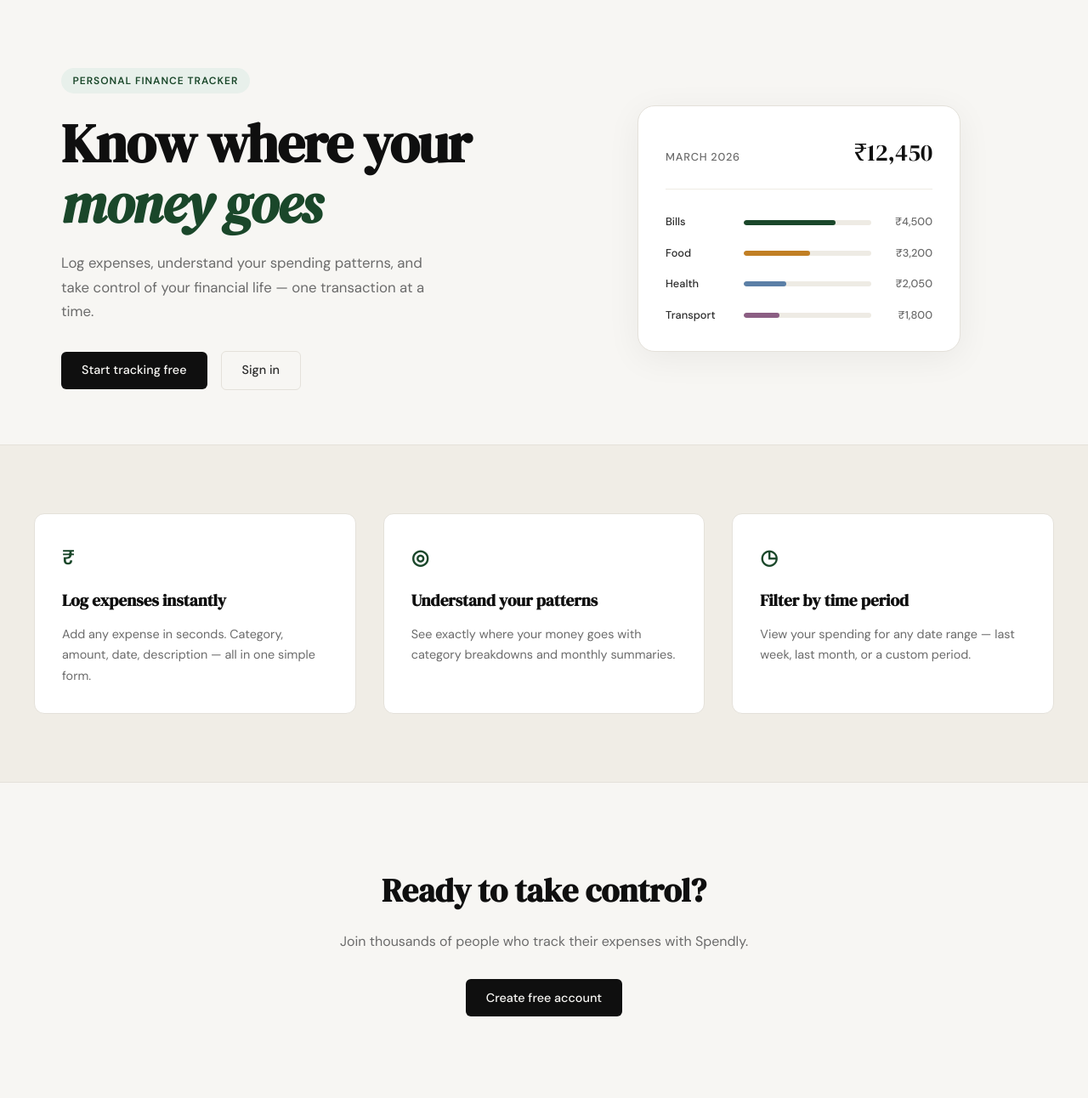
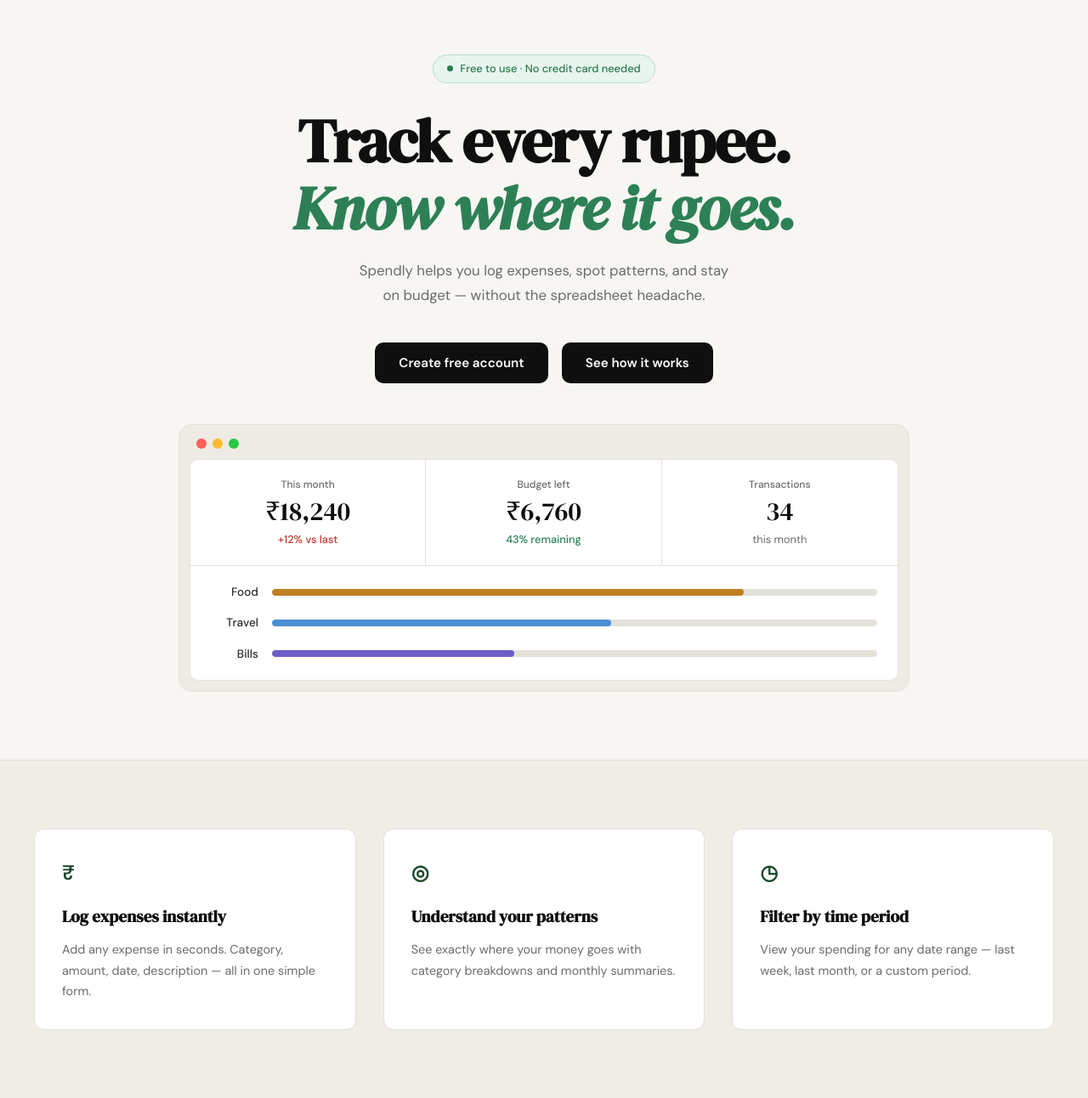
Before and after one commit to Azahar002/Spendly, a Flask app: page / in a window 1280 px wide. Shown: the part 61-1353 px from the top of the page at 85% size. Run offline with Flask 3, Linux system fonts and the light colour scheme.

Commit message:
landing: redesign hero section to match mockup

```diff
--- /dev/null
+++ b/static/css/landing.css
@@ -0,0 +1,218 @@
+/* ------------------------------------------------------------------ */
+/* Hero v2                                                             */
+/* ------------------------------------------------------------------ */
+
+.hero-v2 {
+    padding: 4rem 2rem 5rem;
+    display: flex;
+    flex-direction: column;
+    align-items: center;
+    text-align: center;
+    max-width: var(--max-width);
+    margin: 0 auto;
+}
+
+.hero-v2-text {
+    display: flex;
+    flex-direction: column;
+    align-items: center;
+    max-width: 680px;
+    margin-bottom: 3rem;
+}
+
+.hero-v2-badge {
+    display: inline-flex;
+    align-items: center;
+    gap: 0.5rem;
+    background: #e8f5ee;
+    border: 1px solid #b8dfc9;
+    color: #2a7a50;
+    font-size: 0.8rem;
+    font-weight: 500;
+    padding: 0.35rem 1rem;
+    border-radius: 999px;
+    margin-bottom: 1.75rem;
+}
+
+.hero-v2-badge-dot {
+    width: 7px;
+    height: 7px;
+    border-radius: 50%;
+    background: #2a7a50;
+    flex-shrink: 0;
+}
+
+.hero-v2-title {
+    font-family: var(--font-display);
+    font-size: clamp(2.75rem, 6vw, 4.5rem);
+    line-height: 1.1;
+    letter-spacing: -0.02em;
+    color: var(--ink);
+    margin-bottom: 1.25rem;
+}
+
+.hero-v2-title-accent {
+    color: #2d8055;
+    font-style: italic;
+}
+
+.hero-v2-subtitle {
+    font-size: 1.05rem;
+    color: var(--ink-muted);
+    line-height: 1.75;
+    margin-bottom: 2.5rem;
+}
+
+.hero-v2-actions {
+    display: flex;
+    gap: 1rem;
+    justify-content: center;
+    flex-wrap: wrap;
+}
+
+.hero-v2-btn {
+    display: inline-block;
+    background: var(--ink);
+    color: #fff;
+    padding: 0.75rem 1.75rem;
+    border-radius: 10px;
+    font-family: var(--font-body);
+    font-size: 0.95rem;
+    font-weight: 600;
+    text-decoration: none;
+    transition: background 0.2s;
+}
+
+.hero-v2-btn:hover { background: var(--accent); }
+
+/* ------------------------------------------------------------------ */
+/* Mock window                                                         */
+/* ------------------------------------------------------------------ */
+
+.hero-v2-visual {
+    width: 100%;
+    max-width: 860px;
+}
+
+.mock-window {
+    background: #eeebe4;
+    border-radius: 16px;
+    border: 1px solid var(--border);
+    overflow: hidden;
+}
+
+.mock-window-bar {
+    display: flex;
+    align-items: center;
+    gap: 7px;
+    padding: 1rem 1.25rem 0.75rem;
+}
+
+.mock-dot {
+    width: 12px;
+    height: 12px;
+    border-radius: 50%;
+    flex-shrink: 0;
+}
+
+.mock-dot-red    { background: #ff5f57; }
+.mock-dot-yellow { background: #febc2e; }
+.mock-dot-green  { background: #28c840; }
+
+.mock-window-body {
+    margin: 0 0.75rem 0.75rem;
+    border-radius: 10px;
+    overflow: hidden;
+    border: 1px solid var(--border);
+}
+
+.mock-stats {
+    display: grid;
+    grid-template-columns: repeat(3, 1fr);
+}
+
+.mock-stat-card {
+    background: #fff;
+    padding: 1.25rem 1.5rem;
+    display: flex;
+    flex-direction: column;
+    gap: 0.3rem;
+    border-right: 1px solid var(--border);
+    border-bottom: 1px solid var(--border);
+}
+
+.mock-stat-card:last-child { border-right: none; }
+
+.mock-stat-label {
+    font-size: 0.75rem;
+    color: var(--ink-muted);
+    font-weight: 500;
+}
+
+.mock-stat-value {
+    font-family: var(--font-display);
+    font-size: 1.9rem;
+    color: var(--ink);
+    line-height: 1.15;
+}
+
+.mock-stat-tag {
+    font-size: 0.8rem;
+    font-weight: 500;
+}
+
+.mock-stat-danger { color: #c0392b; }
+.mock-stat-accent { color: #2d8055; }
+
+.mock-stat-sub {
+    font-size: 0.8rem;
+    color: var(--ink-muted);
+}
+
+.mock-cats {
+    background: #fff;
+    padding: 1.25rem 1.5rem;
+    display: flex;
+    flex-direction: column;
+    gap: 0.9rem;
+}
+
+.mock-cat-row {
+    display: grid;
+    grid-template-columns: 56px 1fr;
+    align-items: center;
+    gap: 1rem;
+}
+
+.mock-cat-name {
+    font-size: 0.85rem;
+    color: var(--ink-soft);
+    font-weight: 500;
+    text-align: right;
+}
+
+.mock-cat-track {
+    height: 8px;
+    background: #e4e1da;
+    border-radius: 999px;
+    overflow: hidden;
+}
+
+.mock-cat-bar {
+    height: 100%;
+    border-radius: 999px;
+    transition: width 0.6s ease;
+}
+
+/* ------------------------------------------------------------------ */
+/* Responsive                                                          */
+/* ------------------------------------------------------------------ */
+
+@media (max-width: 600px) {
+    .hero-v2-subtitle br { display: none; }
+
+    .mock-stat-value { font-size: 1.4rem; }
+
+    .mock-stats { grid-template-columns: 1fr; }
+    .mock-stat-card { border-right: none; }
+}
--- a/templates/landing.html
+++ b/templates/landing.html
@@ -2,59 +2,76 @@
 
 {% block title %}Spendly — Track Every Rupee{% endblock %}
 
+{% block head %}
+<link rel="stylesheet" href="{{ url_for('static', filename='css/landing.css') }}">
+{% endblock %}
+
 {% block content %}
 
-<section class="hero">
-    <div class="hero-inner">
-        <div class="hero-badge">Personal Finance Tracker</div>
-        <h1 class="hero-title">
-            Know where your<br>
-            <em>money goes</em>
+<section class="hero-v2">
+    <div class="hero-v2-text">
+        <div class="hero-v2-badge">
+            <span class="hero-v2-badge-dot"></span>
+            Free to use · No credit card needed
+        </div>
+        <h1 class="hero-v2-title">
+            Track every rupee.<br>
+            <span class="hero-v2-title-accent">Know where it goes.</span>
         </h1>
-        <p class="hero-subtitle">
-            Log expenses, understand your spending patterns,
-            and take control of your financial life —
-            one transaction at a time.
+        <p class="hero-v2-subtitle">
+            Spendly helps you log expenses, spot patterns, and stay<br>
+            on budget — without the spreadsheet headache.
         </p>
-        <div class="hero-actions">
-            <a href="{{ url_for('register') }}" class="btn-primary">Start tracking free</a>
-            <a href="{{ url_for('login') }}" class="btn-ghost">Sign in</a>
+        <div class="hero-v2-actions">
+            <a href="{{ url_for('register') }}" class="hero-v2-btn">Create free account</a>
+            <a href="#" class="hero-v2-btn">See how it works</a>
         </div>
     </div>
-    <div class="hero-visual">
-        <div class="mock-card">
-            <div class="mock-card-header">
-                <span class="mock-label">March 2026</span>
-                <span class="mock-total">₹12,450</span>
+
+    <div class="hero-v2-visual">
+        <div class="mock-window">
+            <div class="mock-window-bar">
+                <span class="mock-dot mock-dot-red"></span>
+                <span class="mock-dot mock-dot-yellow"></span>
+                <span class="mock-dot mock-dot-green"></span>
             </div>
-            <div class="mock-bars">
-                <div class="mock-bar-row">
-                    <span class="mock-cat">Bills</span>
-                    <div class="mock-bar-track">
-                        <div class="mock-bar" style="width: 72%"></div>
+            <div class="mock-window-body">
+                <div class="mock-stats">
+                    <div class="mock-stat-card">
+                        <span class="mock-stat-label">This month</span>
+                        <span class="mock-stat-value">₹18,240</span>
+                        <span class="mock-stat-tag mock-stat-danger">+12% vs last</span>
                     </div>
-                    <span class="mock-amt">₹4,500</span>
+                    <div class="mock-stat-card">
+                        <span class="mock-stat-label">Budget left</span>
+                        <span class="mock-stat-value">₹6,760</span>
+                        <span class="mock-stat-tag mock-stat-accent">43% remaining</span>
+                    </div>
+                    <div class="mock-stat-card">
+                        <span class="mock-stat-label">Transactions</span>
+                        <span class="mock-stat-value">34</span>
+                        <span class="mock-stat-sub">this month</span>
+                    </div>
                 </div>
-                <div class="mock-bar-row">
-                    <span class="mock-cat">Food</span>
-                    <div class="mock-bar-track">
-                        <div class="mock-bar mock-bar-2" style="width: 52%"></div>
+                <div class="mock-cats">
+                    <div class="mock-cat-row">
+                        <span class="mock-cat-name">Food</span>
+                        <div class="mock-cat-track">
+                            <div class="mock-cat-bar" style="width: 78%; background: #c17f24;"></div>
+                        </div>
                     </div>
-                    <span class="mock-amt">₹3,200</span>
-                </div>
-                <div class="mock-bar-row">
-                    <span class="mock-cat">Health</span>
-                    <div class="mock-bar-track">
-                        <div class="mock-bar mock-bar-3" style="width: 33%"></div>
+                    <div class="mock-cat-row">
+                        <span class="mock-cat-name">Travel</span>
+                        <div class="mock-cat-track">
+                            <div class="mock-cat-bar" style="width: 56%; background: #4a8fd4;"></div>
+                        </div>
                     </div>
-                    <span class="mock-amt">₹2,050</span>
-                </div>
-                <div class="mock-bar-row">
-                    <span class="mock-cat">Transport</span>
-                    <div class="mock-bar-track">
-                        <div class="mock-bar mock-bar-4" style="width: 28%"></div>
+                    <div class="mock-cat-row">
+                        <span class="mock-cat-name">Bills</span>
+                        <div class="mock-cat-track">
+                            <div class="mock-cat-bar" style="width: 40%; background: #6b5fc7;"></div>
+                        </div>
                     </div>
-                    <span class="mock-amt">₹1,800</span>
                 </div>
             </div>
         </div>
```
